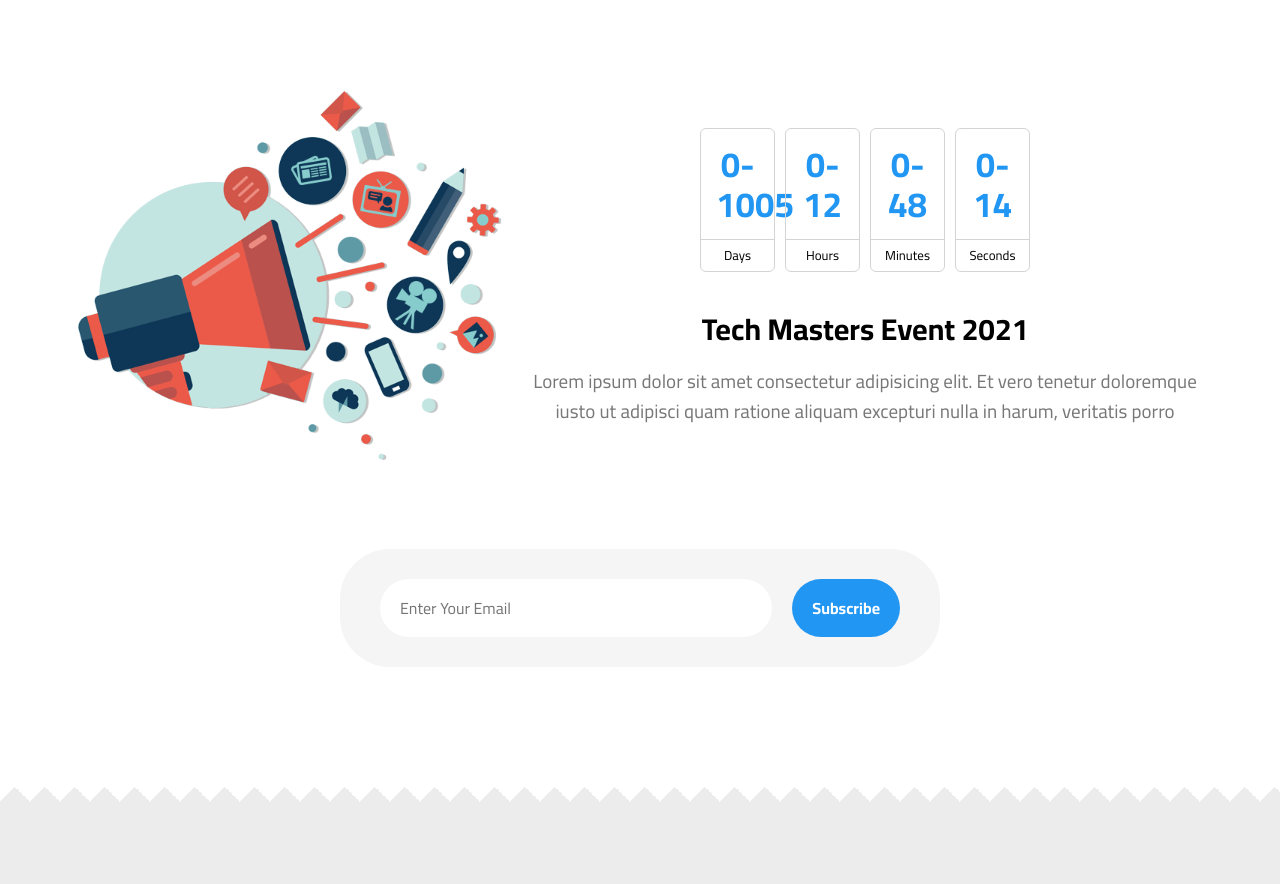
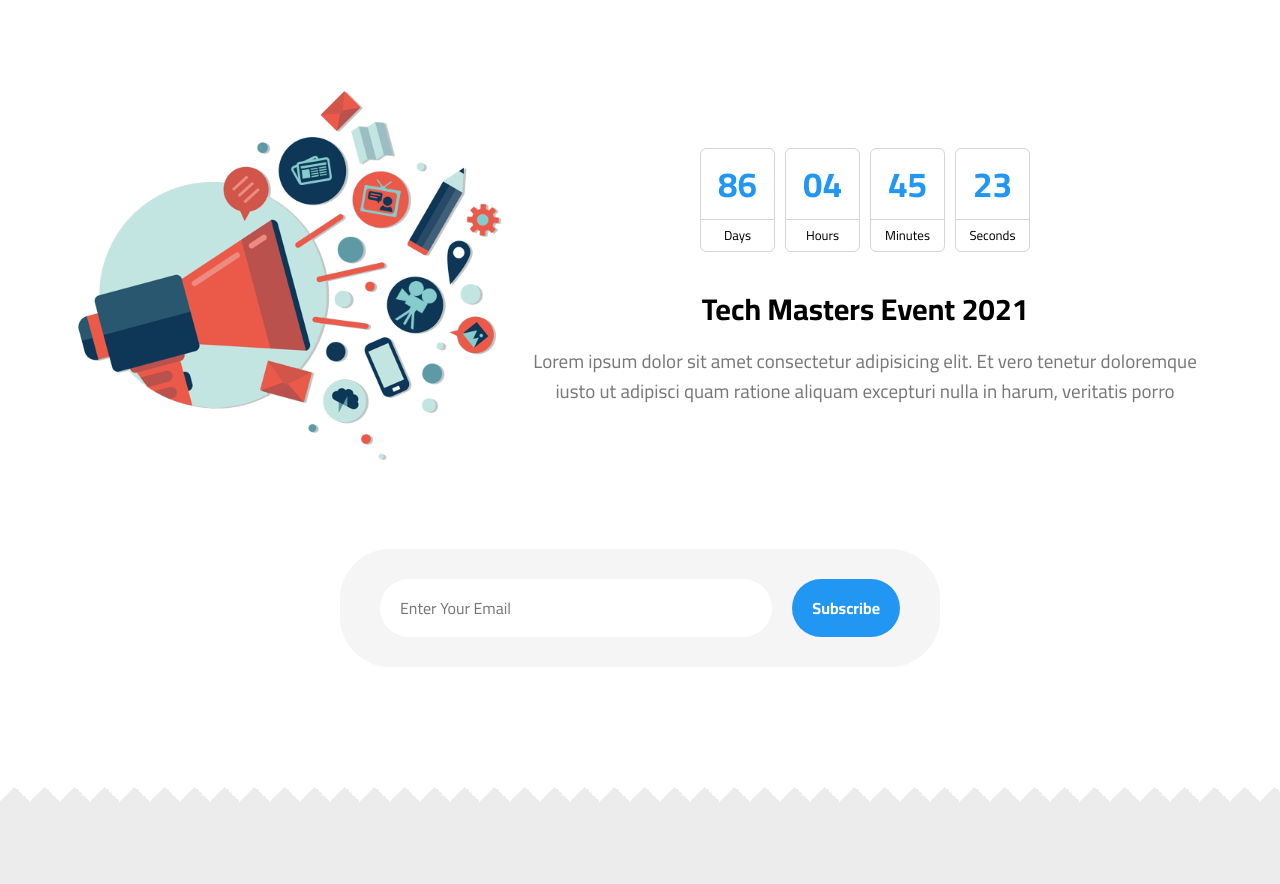
Before and after one commit to ebrahim113/HTML_and_CSS_Template_Three, a plain HTML site: page index.html in a window 1280 px wide. Shown: the part 9360-10244 px from the top of the page. Drawn offline with Linux system fonts and the light colour scheme.

Commit message:
Create Countdown Timer

```diff
--- a/index.html
+++ b/index.html
@@ -682,19 +682,19 @@
 				<div class="info">
 					<div class="time">
 						<div class="unit">
-							<span class="days">0-1005</span>
+							<span class="days"></span>
 							<span>Days</span>
 						</div>
 						<div class="unit">
-							<span class="days">0-12</span>
+							<span class="hours"></span>
 							<span>Hours</span>
 						</div>
 						<div class="unit">
-							<span class="days">0-48</span>
+							<span class="minutes"></span>
 							<span>Minutes</span>
 						</div>
 						<div class="unit">
-							<span class="days">0-14</span>
+							<span class="seconds"></span>
 							<span>Seconds</span>
 						</div>
 					</div>
@@ -929,7 +929,7 @@
 					<img src="images/gallery-06.png" alt="gallery 6">
 				</div>
 			</div>
-			<p>Made With <3 By Elzero</p>
+			<p>Made With &lt3 By Elzero</p>
 		</footer>
 		<!-- End footer -->
 		<script src="main.js"></script>
--- a/main.js
+++ b/main.js
@@ -10,16 +10,26 @@ const progressDivs = document.querySelectorAll('.progress div');
 
 const statsSpans = document.querySelectorAll('.stat span:first-of-type');
 
+const countDownDate = new Date("Dec 31, 2025 23:59:59").getTime();
+
+const daysSpan = document.querySelector('.days');
+
+const hoursSpan = document.querySelector('.hours');
+
+const minutesSpan = document.querySelector('.minutes');
+
+const secondsSpan = document.querySelector('.seconds');
+
 let started = false;
 
 const count = el => {
-	let goal = el.dataset.goal;
-	let counter = setInterval(_ => {
+	const goal = el.dataset.goal;
+	const counter = setInterval(_ => {
 		el.textContent++;
 		if (el.textContent == goal) {
-			clearInterval(counter)
+			clearInterval(counter);
 			if (el.className === 'money') el.textContent = el.textContent + "K";
-		};
+		}
 	}, 2000 / goal);
 };
 
@@ -85,3 +95,29 @@ otherLinks.addEventListener('click', (e) => {
 	otherLinks.classList.add('active');
 	megaMenu.classList.toggle('opened');
 });
+
+const countDown = _ => {
+	const dateNow = new Date().getTime();
+
+	const dateDiff = countDownDate - dateNow;
+
+	const days = Math.floor(dateDiff / (1000 * 60 * 60 * 24));
+
+	daysSpan.textContent = days < 10 ? `0${days}` : days;
+
+	const hours = Math.floor(dateDiff % (1000 * 60 * 60 * 24) / (1000 * 60 * 60));
+
+	hoursSpan.textContent = hours < 10 ? `0${hours}` : hours;
+
+	const minutes = Math.floor(dateDiff % (1000 * 60 * 60) / (1000 * 60));
+
+	minutesSpan.textContent = minutes < 10 ? `0${minutes}` : minutes;
+
+	const seconds = Math.floor(dateDiff % (1000 * 60) / 1000);
+
+	secondsSpan.textContent = seconds < 10 ? `0${seconds}` : seconds;
+};
+
+countDown();
+
+const counter = setInterval(countDown, 1000);
```
